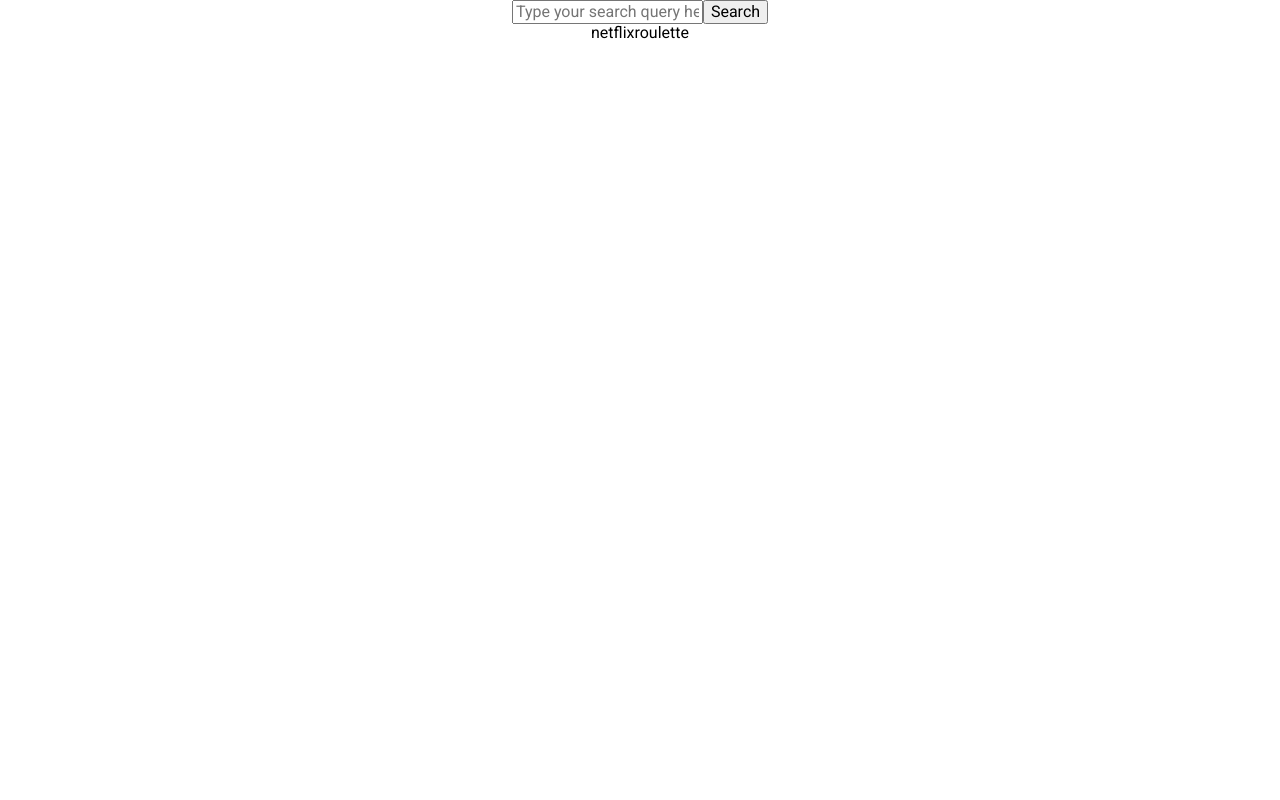
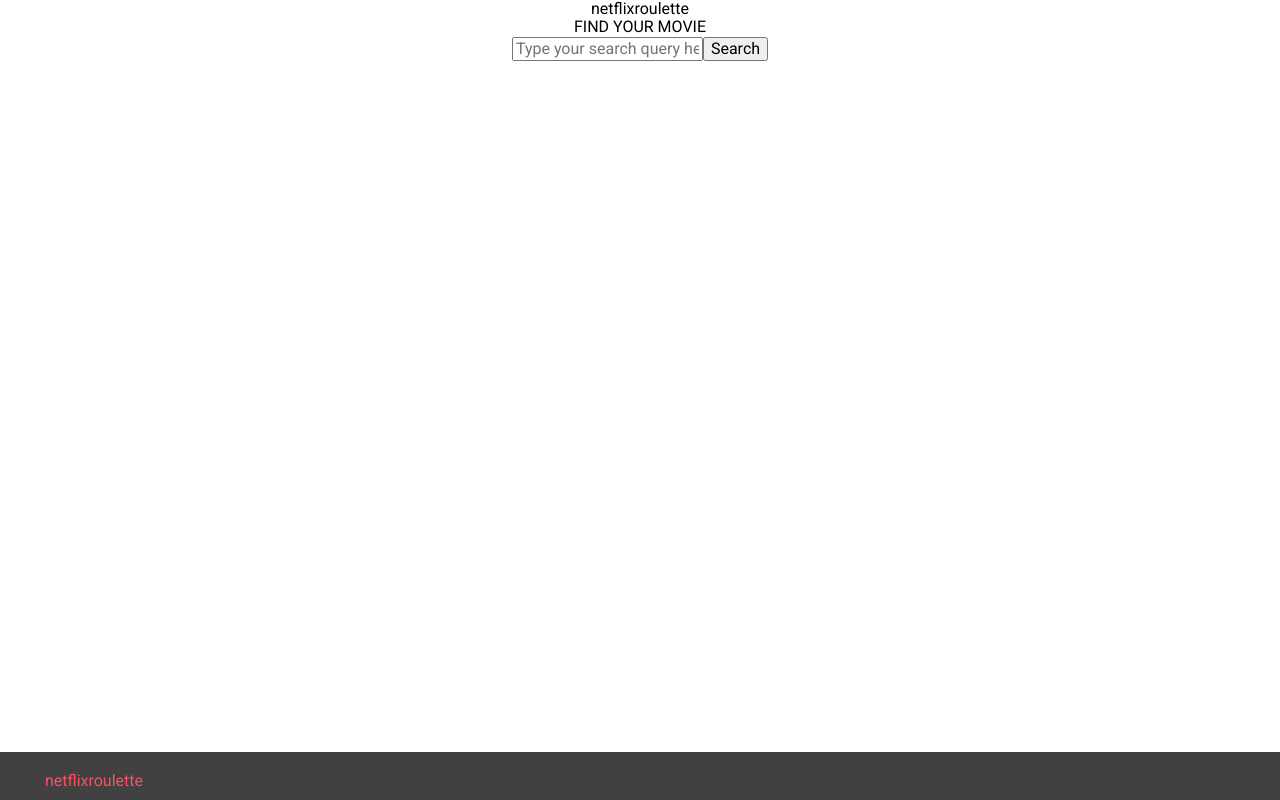
Before and after one commit to jordaninthewind/movie-db, a React app: page / in a window 1280 px wide. Built offline with nearby package versions, Linux system fonts and the light colour scheme.

Commit message:
updated searchbar placeholders and footer, also added footer.css in footer folder

```diff
--- /dev/null
+++ b/src/components/Footer/Footer.css
@@ -0,0 +1,14 @@
+#footer {
+    position: fixed;
+    background-color: rgb(65,65,65);
+    bottom: 0;
+    left: 0;
+    width: 100%;
+    height: 6vh;
+    text-align: left;
+}
+
+#footer div {
+    color: rgb(245,82,99);
+    padding: 20px 45px;
+}
--- a/src/components/Footer.js
+++ b/src/components/Footer/Footer.js
@@ -1,8 +1,9 @@
 import React from 'react';
+import './Footer.css';
 
 const Footer = () => {
   return (
-    <div className="footer">
+    <div id="footer">
         <div>netflixroulette</div>
     </div>
   )
--- a/src/components/SearchBar.js
+++ b/src/components/SearchBar.js
@@ -10,6 +10,9 @@
 
 const SearchBar = props => {
     return (
+        <div id="searchBar">
+            <div>netflixroulette</div>
+            <div>FIND YOUR MOVIE</div>
             <form onSubmit={props.handleSubmit}>
                 <input type="text"
                     onChange={props.handleInput}
@@ -17,6 +20,8 @@
                 />
                 <SearchButton text={props.textInput}>Search</SearchButton>
             </form>
+            <div></div>
+        </div>
     )
 }
 
--- a/src/components/SearchResults.js
+++ b/src/components/SearchResults.js
@@ -3,12 +3,12 @@
 
 const SearchResults = props => {
   return (
-    <div>
-    { props.movies.length > 0 &&
-      <div>
-        { props.movies.map(movie => <MovieTile movie={movie} />) }
-      </div>
-    }
+    <div id="searchResults">
+      { props.movies.length > 0 &&
+        <div>
+          { props.movies.map(movie => <MovieTile movie={movie} />) }
+        </div>
+      }
     </div>
   )
 }
--- a/src/containers/App.js
+++ b/src/containers/App.js
@@ -1,5 +1,5 @@
 import React, { Component } from 'react';
-import Footer from '../components/Footer';
+import Footer from '../components/Footer/Footer';
 import AppRouter from './AppRouter';
 import { BrowserRouter as Router } from 'react-router-dom';
 
--- a/src/style.css
+++ b/src/style.css
@@ -1,6 +1,6 @@
 html {
     font-size: 16px;
-    font-family: Roboto, Tahoma;
+    font-family: Roboto, sans-serif;
 }
 
 body {
```
Lines whose indentation alone changed are shown as unchanged.
